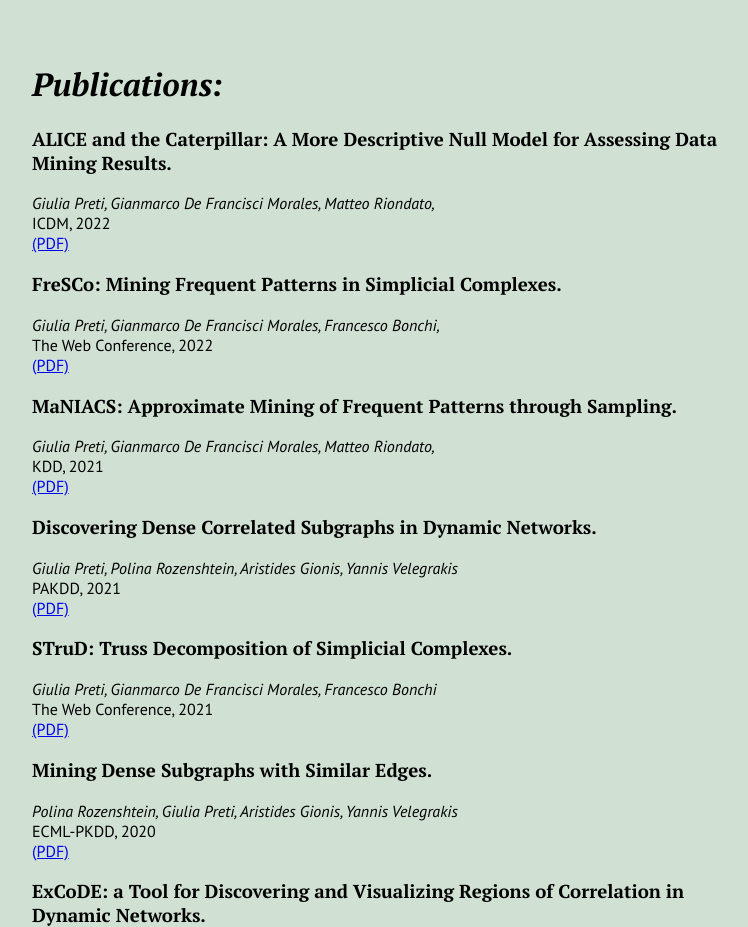
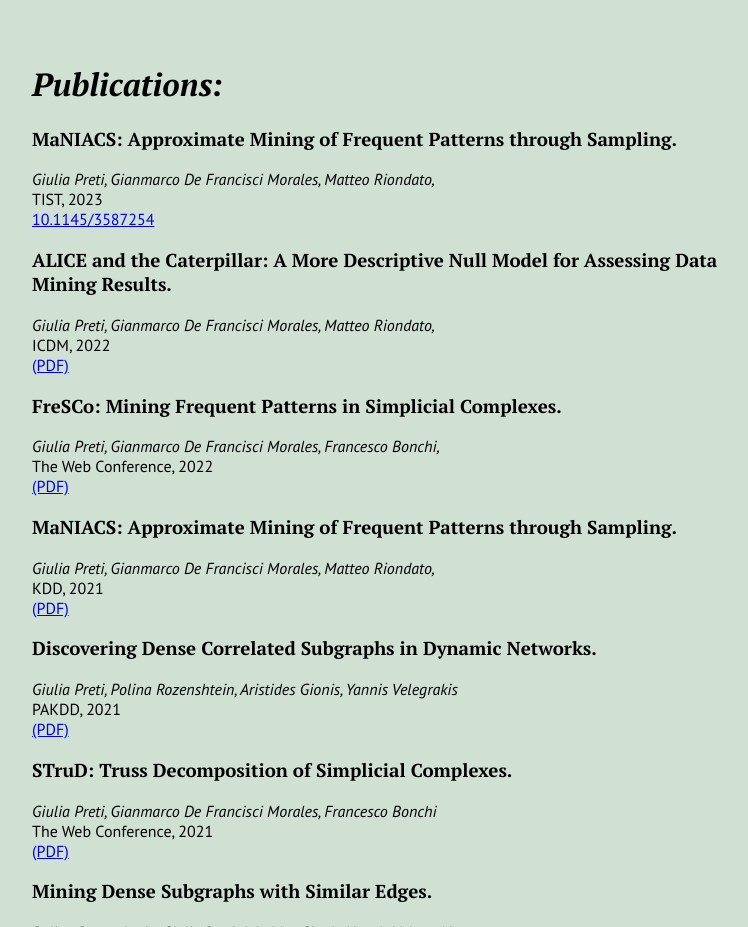
Before and after one commit to lady-bluecopper/lady-bluecopper.github.io, a plain HTML site: page index.html in a window 1280 px wide. Shown: the part 2080-3007 px from the top of the page, without its empty margins (512-1260 px from the left). Drawn offline with nearby package versions, Linux system fonts and the light colour scheme.

Commit message:
Update index.html

```diff
--- a/index.html
+++ b/index.html
@@ -132,6 +132,24 @@
                 <section class="text-box" id="publications">
                     <h1>Publications:</h1>
                     <dl>
+			<dt class="publication" itemscope itemtype="https://schema.org/ScholarlyArticle">
+                            <h3 class="publication-title">MaNIACS: Approximate Mining of Frequent Patterns through Sampling.</h3>
+                            <em>
+                                <span itemprop="author" itemscope itemtype="https://schema.org/Person">
+                                    <span itemprop="name">Giulia Preti</span>,
+                                </span>
+                                <span itemprop="author" itemscope itemtype="https://schema.org/Person">
+                                    <span itemprop="name">Gianmarco De Francisci Morales</span>,
+                                </span>
+                                <span itemprop="author" itemscope itemtype="https://schema.org/Person">
+                                    <span itemprop="name">Matteo Riondato</span>,
+                                </span>
+                            </em>
+                            <br />
+                            <span class="publication-info">TIST, 2023</span>
+                            <br />
+			    <a class="attachment" href="https://doi.org/10.1145/3587254">10.1145/3587254</a>
+                        </dt>
 			<dt class="publication" itemscope itemtype="https://schema.org/ScholarlyArticle">
                             <h3 class="publication-title">ALICE and the Caterpillar: A More Descriptive Null Model for Assessing Data Mining Results.</h3>
                             <em>
@@ -287,7 +305,7 @@
                             <br />
                             <span class="publication-info">Distributed and Parallel Databases Journal, 1-39, 2019</span>
                             <br />
-                            <a class="attachment" href="https://doi.org/10.1007/s10619-019-07259-w" title="Download a digital copy">https://doi.org/10.1007/s10619-019-07259-w</a>
+                            <a class="attachment" href="https://doi.org/10.1007/s10619-019-07259-w">https://doi.org/10.1007/s10619-019-07259-w</a>
                         </dt>
                         <dt class="publication" itemscope itemtype="https://schema.org/ScholarlyArticle">
                             <h3 class="publication-title">Beyond Frequencies: Graph Pattern Mining in Multi-weighted Graphs.</h3>
```
